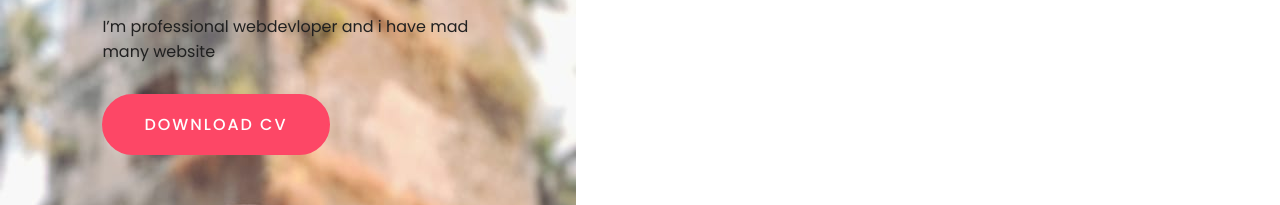
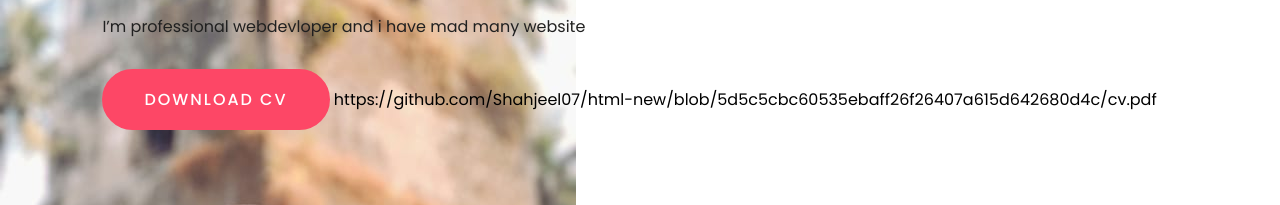
Before and after one commit to Shahjeel07/html-new, a plain HTML site: page index.html in a window 1280 px wide. Shown: the part 515-720 px from the top of the page. Drawn offline with Linux system fonts and the light colour scheme; files whose address does not match are found by name.

Commit message:
Update index.html

```diff
--- a/index.html
+++ b/index.html
@@ -43,6 +43,7 @@
         </p>
         <div class="text-center m-top-50">
             <a class="btn line-btn-dark btn-icon btn-radius" href="./F:\cv.pdf" title=""<i class="fa fa-download" download></i> Download cv</a>
+          https://github.com/Shahjeel07/html-new/blob/5d5c5cbc60535ebaff26f26407a615d642680d4c/cv.pdf
         </div>
 
       </div>
```
